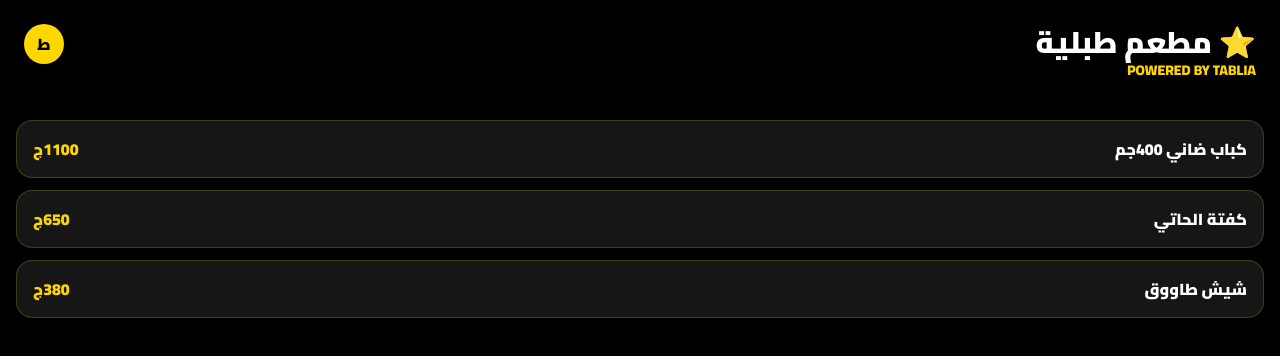
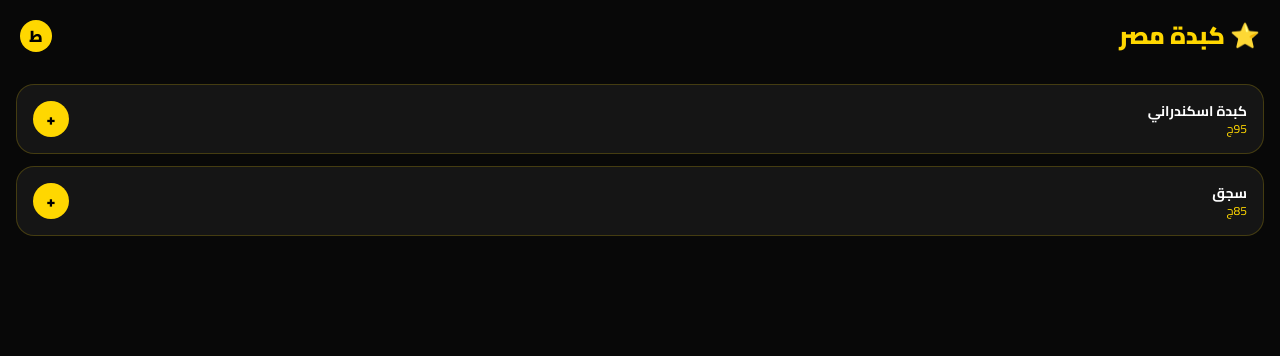
Before and after one commit to alsadatmohammad399-bot/---Tablia, a plain HTML site: page template.html in a window 1280 px wide. Drawn offline with nearby package versions, Linux system fonts and the light colour scheme.

Commit message:
Update template.html with new cart and menu features

```diff
--- a/template.html
+++ b/template.html
@@ -4,22 +4,33 @@
 <meta charset="UTF-8"><meta name="viewport" content="width=device-width, initial-scale=1.0">
 <title id="t-title">طبلية</title>
 <script src="https://cdn.tailwindcss.com"></script>
-<link href="https://fonts.googleapis.com/css2?family=Cairo:wght@900&display=swap" rel="stylesheet">
-<style>body{font-family:Cairo}</style>
+<link href="https://fonts.googleapis.com/css2?family=Cairo:wght@400;700;900&display=swap" rel="stylesheet">
+<style>body{font-family:Cairo} .cart{position:fixed;bottom:0;left:0;right:0;z-index:50}</style>
 </head>
-<body id="body" class="bg-black">
-<div id="app" class="min-h-screen"></div>
+<body id="body" class="bg-black pb-28">
+<div id="app"></div>
+<div id="cart-bar" class="cart bg-white p-4 rounded-t-[24px] shadow-[0_-10px_30px_rgba(0,0,0,0.3)] hidden">
+<div class="flex justify-between items-center"><b id="cart-count">0 صنف</b><b id="cart-total">0ج</b></div>
+<button id="wa-btn" class="w-full bg-[#25D366] text-white py-4 rounded-xl mt-3 font-black">اطلب واتساب 🟢</button>
+</div>
 <script>
 const p=new URLSearchParams(location.search);
-const name=p.get('name')||'مطعم طبلية';
+const name=decodeURIComponent(p.get('name')||'كبدة مصر');
 const style=p.get('style')||'tablia';
+const phone=p.get('phone')||'201000000000';
+let menu=[]; try{menu=JSON.parse(decodeURIComponent(p.get('menu')||''));}catch(e){menu=[{n:'كبدة اسكندراني',p:95},{n:'سجق',p:85}]}
 document.getElementById('t-title').innerText=name;
 const app=document.getElementById('app');
-const menu=[{n:'كباب ضاني 400جم',p:1100},{n:'كفتة الحاتي',p:650},{n:'شيش طاووق',p:380}];
-if(style=='bazooka'){app.innerHTML=`<div class="bg-black text-white p-6"><h1 class="text-4xl font-black text-[#FFD700]">${name.toUpperCase()}</h1></div><div class="p-4 grid gap-3">${menu.map(i=>`<div class="bg-white p-4 rounded-2xl flex justify-between font-black"><span>${i.n}</span><span class="bg-black text-white px-3 rounded-full">${i.p}ج</span></div>`).join('')}</div>`}
-else if(style=='sultan'){app.innerHTML=`<div class="bg-gradient-to-br from-orange-600 to-red-600 text-white p-8"><h1 class="text-4xl font-black">${name}</h1><p class="opacity-80">أصل الأكل الشرقي</p></div><div class="p-4">${menu.map(i=>`<div class="bg-white p-4 rounded-2xl flex justify-between mt-3"><span>${i.n}</span><b class="text-orange-600">${i.p}ج</b></div>`).join('')}</div>`; document.getElementById('body').className='bg-orange-50'}
-else if(style=='tablia'){app.innerHTML=`<div class="p-6 flex justify-between"><div><h1 class="text-3xl font-black text-white">⭐ ${name}</h1><p class="text-[#FFD700] text-sm">POWERED BY TABLIA</p></div><div class="bg-[#FFD700] w-10 h-10 rounded-full flex items-center justify-center text-black font-black">ط</div></div><div class="p-4 grid gap-3">${menu.map(i=>`<div class="bg-[#161616] border border-[#FFD700]/20 p-4 rounded-2xl flex justify-between"><span class="text-white font-bold">${i.n}</span><span class="text-[#FFD700] font-black">${i.p}ج</span></div>`).join('')}</div>`}
-else{app.innerHTML=`<div class="bg-white p-6 text-center"><h1 class="text-3xl font-black">${name}</h1></div><div class="p-4">${menu.map(i=>`<div class="flex justify-between p-4 border-b"><span>${i.n}</span><span>${i.p}ج</span></div>`).join('')}</div>`; document.getElementById('body').className='bg-white text-black'}
+let cart=[];
+function add(n,p){cart.push({n,p}); renderCart();}
+function renderCart(){const bar=document.getElementById('cart-bar'); if(cart.length==0){bar.classList.add('hidden');return;} bar.classList.remove('hidden'); document.getElementById('cart-count').innerText=cart.length+' أصناف'; const total=cart.reduce((a,b)=>a+b.p,0); document.getElementById('cart-total').innerText=total+'ج'; document.getElementById('wa-btn').onclick=()=>{const txt=cart.map(c=>`- ${c.n} ${c.p}ج`).join('%0A'); const msg=`السلام عليكم مطعم ${name}%0Aعايز اطلب:%0A${txt}%0Aالاجمالي: ${total}ج`; window.open(`https://wa.me/${phone}?text=${msg}`,'_blank');}}
+let html='';
+const itemsHtml=menu.map(i=>`<div class="flex justify-between items-center bg-white p-4 rounded-[18px] mt-3 shadow-sm"><div><p class="font-bold text-sm">${i.n}</p><p class="text-xs text-black/50">${i.p}ج</p></div><button onclick="add('${i.n}',${i.p})" class="bg-black text-white w-9 h-9 rounded-full font-black">+</button></div>`).join('');
+if(style=='tablia'){document.getElementById('body').className='bg-[#080808] pb-28'; html=`<div class="p-5 flex justify-between items-center"><h1 class="text-2xl font-black text-[#FFD700]">⭐ ${name}</h1><div class="bg-[#FFD700] w-8 h-8 rounded-full flex items-center justify-center font-black text-black">ط</div></div><div class="px-4">${menu.map(i=>`<div class="flex justify-between items-center bg-[#151515] border border-[#FFD700]/20 p-4 rounded-[18px] mt-3"><div><p class="font-bold text-white text-sm">${i.n}</p><p class="text-[#FFD700] text-xs">${i.p}ج</p></div><button onclick="add('${i.n}',${i.p})" class="bg-[#FFD700] text-black w-9 h-9 rounded-full font-black">+</button></div>`).join('')}</div>`}
+else if(style=='bazooka'){html=`<div class="bg-black text-white p-5"><h1 class="text-3xl font-black">${name.toUpperCase()}</h1><p class="text-[#FFD700] text-xs">BAZOOKA STYLE</p></div><div class="p-3">${itemsHtml}</div>`}
+else if(style=='sultan'){document.getElementById('body').className='bg-orange-50 pb-28'; html=`<div class="bg-gradient-to-br from-orange-600 to-red-600 text-white p-6 rounded-b-[32px]"><h1 class="text-3xl font-black">${name}</h1></div><div class="p-3">${itemsHtml}</div>`}
+else{document.getElementById('body').className='bg-[#f5f5f5] pb-28 text-black'; html=`<div class="bg-white p-6 text-center"><h1 class="text-2xl font-black">${name}</h1></div><div class="p-3">${itemsHtml}</div>`}
+app.innerHTML=html;
 </script>
 </body>
 </html>
```
